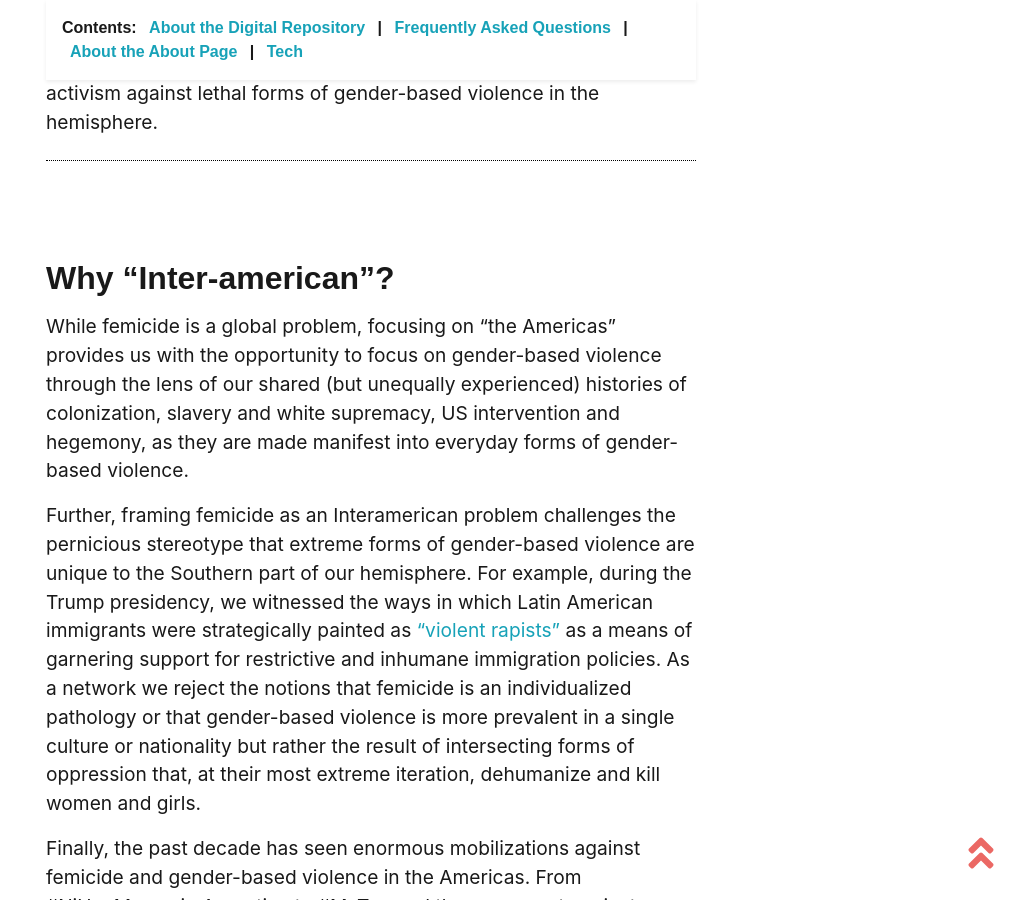
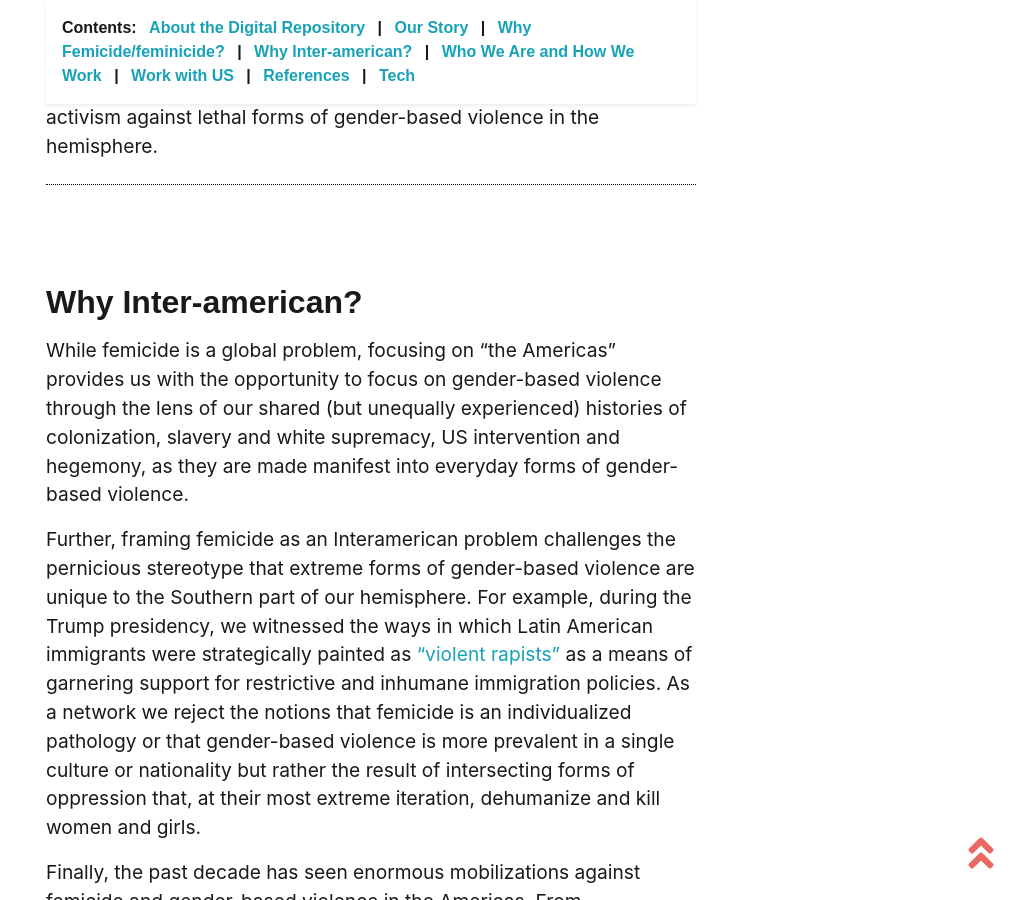
Before and after one commit to riaf-red/riaf-red.github.io, a Jekyll site: the page built from pages/about.md, in a window 1280 px wide and 900 px high, scrolled down 3375 px. Shown: the whole window, without its empty margins (269-1280 px from the left). Built offline with Jekyll 4.4.1, drawn with Linux system fonts in a browser that asks for light colours; nearby versions of some CDN libraries; some web fonts are replaced.

Commit message:
Update about.md
edit about page

```diff
--- a/pages/about.md
+++ b/pages/about.md
@@ -20,7 +20,7 @@ The Red Interamericana Anti Femicidio (Interamerican Anti-Femicide Network or RI
 [Email Us](mailto:redinteramericanaantifemicida@gmail.com)
 [Facebook](https://www.facebook.com/groups/369231124607099)
 
-{% include feature/nav-menu.html sections="About the Digital Repository;Frequently Asked Questions;About the About Page;" %}
+{% include feature/nav-menu.html sections="About the Digital Repository;Our Story;Why Femicide/feminicide?;Why Inter-american?;Who We Are and How We Work;Work with US;References;" %}
 
 ## About the Digital Repository
 
@@ -45,7 +45,7 @@ In Latin America, the two terms “femicide” and “feminicide” are both ver
 
 As a network, we acknowledge the contributions and limitations of both terms (femicide and feminicide). We are interested in utilizing and expanding upon these definitions to continue to scholarship on and activism against lethal forms of gender-based violence in the hemisphere.
 
-## Why "Inter-american"?
+## Why Inter-american?
 
 While femicide is a global problem, focusing on “the Americas” provides us with the opportunity to focus on gender-based violence through the lens of our shared (but unequally experienced) histories of colonization, slavery and white supremacy, US intervention and hegemony, as they are made manifest into everyday forms of gender-based violence.
 
```
